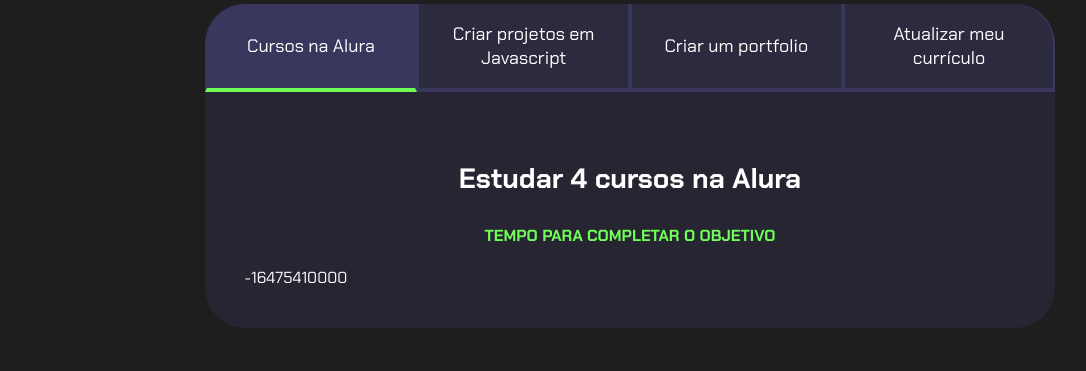
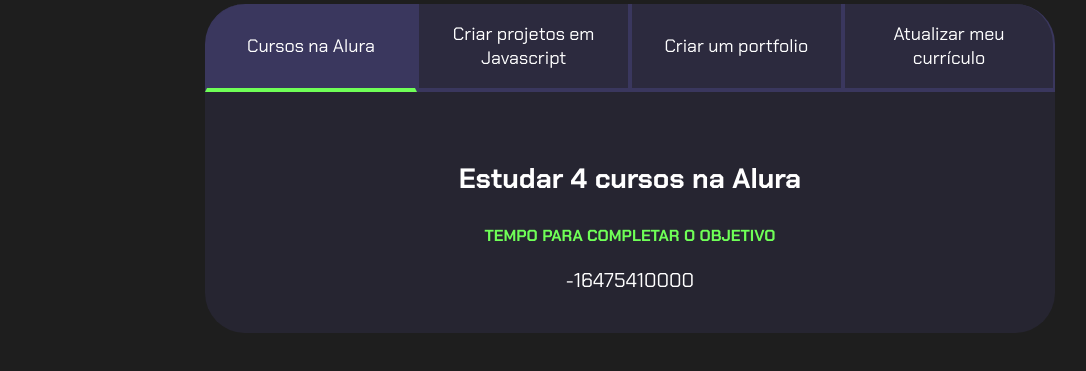
Before and after one commit to Wesleiguisso/Projeto-de-vida, a plain HTML site: page index.html in a window 1280 px wide. Shown: the part 99-470 px from the top of the page, without its empty margins (10-1096 px from the left). Drawn offline with Linux system fonts and the light colour scheme.

Commit message:
sadsadas

```diff
--- a/style.css
+++ b/style.css
@@ -102,3 +102,7 @@ body {
         border-radius: 0 40px 0 0;
     }
 }
+.contador{
+    font-size: 20px;
+    text-align: center;
+}
```
